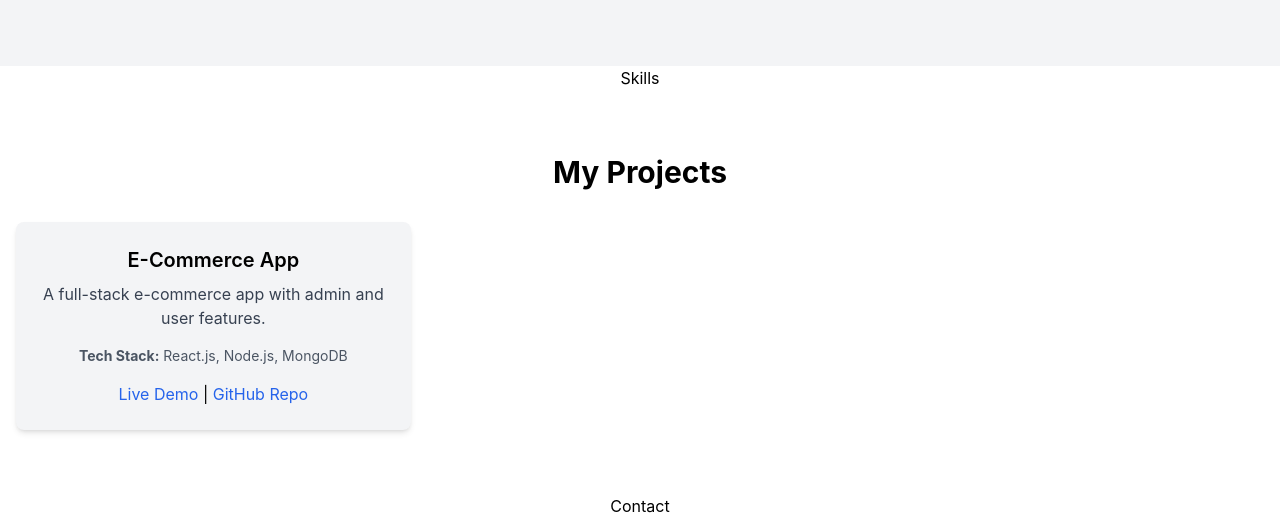
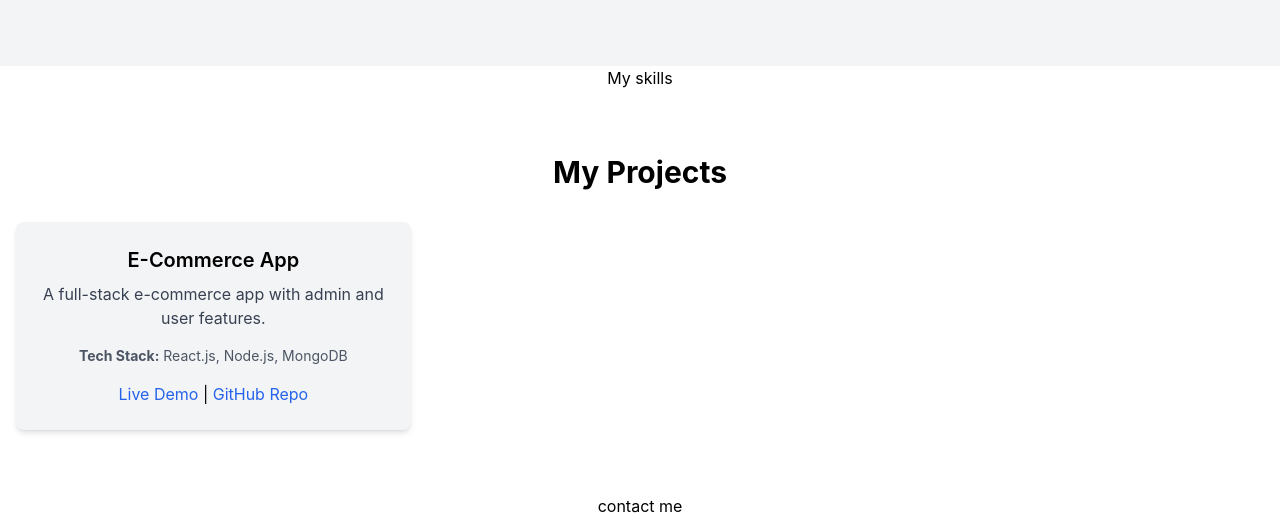
Before and after one commit to farseent/farseen, a React (Create React App) app: page / in a window 1280 px wide. Shown: the part 970-1485 px from the top of the page. Built offline with nearby package versions, Linux system fonts and the light colour scheme; the HTML template or start-up script is replaced by a standard one.

Commit message:
added-section

```diff
--- a/src/App.js
+++ b/src/App.js
@@ -2,14 +2,14 @@ import './App.css';
 import { About } from './components/About';
 import { Contact } from './components/Contact';
 import { Home } from './components/Home';
-import { Navbar } from './components/Navbar';
+// import { Navbar } from './components/Navbar';
 import { Project } from './components/Project';
 import { Skills } from './components/Skills';
 
 function App() {
   return (
     <div className="App">
-      <Navbar />
+      {/* <Navbar /> */}
       <Home />
       <About />
       <Skills />
--- a/src/components/Contact.jsx
+++ b/src/components/Contact.jsx
@@ -2,6 +2,8 @@ import React from 'react'
 
 export const Contact = () => {
   return (
-    <div>Contact</div>
+    <section id='contact'>
+        <h1>contact me</h1>
+    </section>
   )
 }
--- a/src/components/Skills.jsx
+++ b/src/components/Skills.jsx
@@ -2,6 +2,8 @@ import React from 'react'
 
 export const Skills = () => {
   return (
-    <div>Skills</div>
+    <section id='skills'>
+        <h1>My skills</h1>
+    </section>
   )
 }
```
